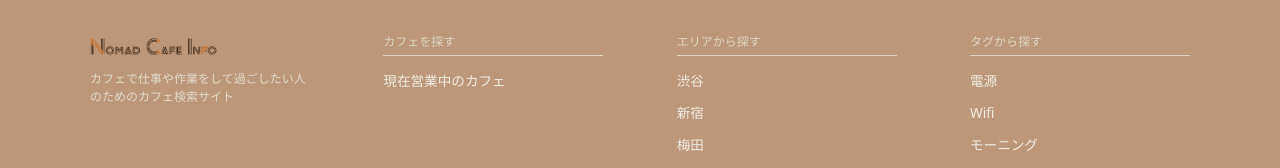
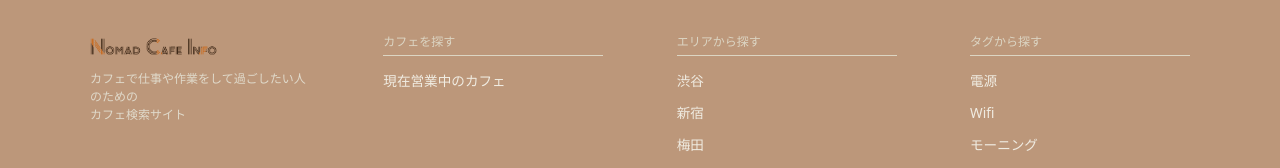
Before and after one commit to rkWebCreater/nomad-cafe-info, a Nuxt app: page / in a window 1280 px wide. Shown: the part 2774-2942 px from the top of the page. Built offline with nearby package versions, Linux system fonts and the light colour scheme; a web font is replaced by a local one.

Commit message:
Add files via upload

```diff
--- a/components/TheFooter.vue
+++ b/components/TheFooter.vue
@@ -21,7 +21,7 @@ const areaList = [
         <NuxtLink to="/" >
          <img src="/images/Logo/nomad_cafe_info.png" class="footer-logo w-full" alt="logo">
         </NuxtLink>
-        <p class="brand-desc">カフェで仕事や作業をして過ごしたい人のためのカフェ検索サイト</p>
+        <p class="brand-desc">カフェで仕事や作業をして過ごしたい人のための<br>カフェ検索サイト</p>
       </div>
 
       <!-- 2. 営業中のカフェ -->
```
